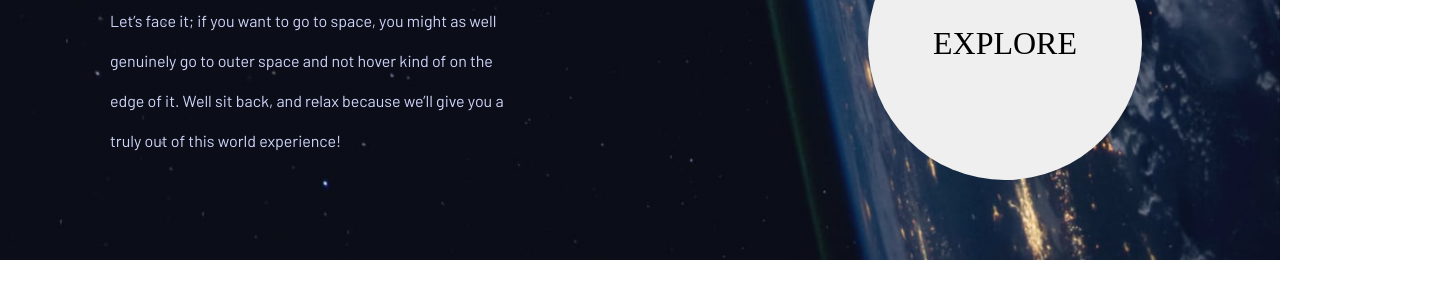
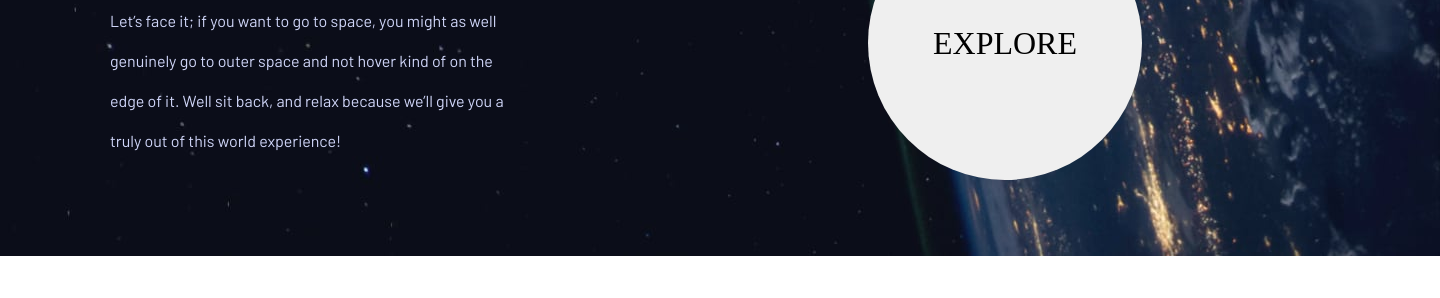
Before and after one commit to barbaradamasdev/Space-Travel-Site, a plain HTML site: page index.html in a window 1280 px wide. Shown: the part 540-838 px from the top of the page, 1440 px wide, since content can reach past the window. Drawn offline with Linux system fonts and the light colour scheme; a web font is replaced by a local one.

Commit message:
BG not stretching

```diff
--- a/index.html
+++ b/index.html
@@ -13,7 +13,7 @@
   <picture class="bg">
     <source media="(min-width:1240px)" srcset="assets/home/background-home-desktop.jpg">
     <source media="(min-width:768px)" srcset="assets/home/background-home-tablet.jpg">
-    <img src="assets/home/background-home-mobile.jpg" style="width: 100vw; height: 100vh;">
+    <img src="assets/home/background-home-mobile.jpg" > <!-- style="width: 100vw; height: 100vh;" -->
   </picture>
 
   <header class="header">
--- a/style.css
+++ b/style.css
@@ -48,6 +48,14 @@ body {
 .bg {
   position: absolute;
   z-index: -1;
+  bottom: 0;
+}
+
+.bg img {
+  min-width: 100vw;
+  min-height: 100vh;
+  /* width: auto; */
+  /* height: auto; */
 }
 
 /* Header */
```
